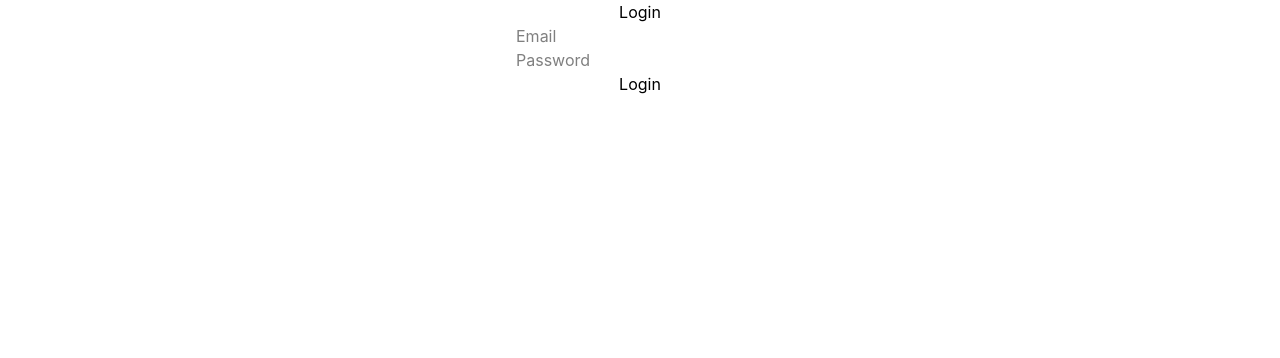
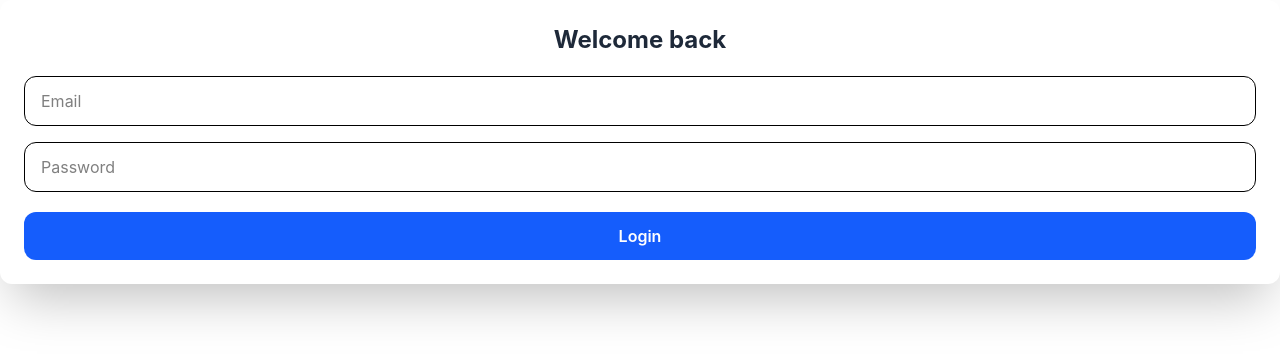
Before and after one commit to Eyshield/React-TrainingGround, a React (Vite) app in the folder taskflow/: page / in a window 1280 px wide. Shown: the top 358 px of the page. Built offline with nearby package versions, Linux system fonts and the light colour scheme.

Commit message:
ading some style, rorganizing the services and a new page called AuthPage

```diff
--- /dev/null
+++ b/taskflow/src/features/Auth/AuthPage.tsx
@@ -0,0 +1,45 @@
+import { useState } from "react";
+import LoginForm from "./components/LoginForm";
+import RegisterForm from "./components/RegisterForm";
+
+function AuthPage() {
+  const [isRegister, setIsRegister] = useState(true);
+
+  return (
+    <div className="min-h-screen flex items-center justify-center  px-4">
+      <div className="w-full max-w-md">
+        <div className="flex bg-white rounded-xl shadow-md overflow-hidden mb-6">
+          <button
+            onClick={() => setIsRegister(false)}
+            className={`w-1/2 py-3 text-sm font-semibold transition ${
+              !isRegister
+                ? "bg-blue-600 text-white"
+                : "text-gray-600 hover:bg-gray-50"
+            }`}
+          >
+            Login
+          </button>
+
+          <button
+            onClick={() => setIsRegister(true)}
+            className={`w-1/2 py-3 text-sm font-semibold transition ${
+              isRegister
+                ? "bg-blue-600 text-white"
+                : "text-gray-600 hover:bg-gray-50"
+            }`}
+          >
+            Register
+          </button>
+        </div>
+
+        <div className="bg-white w-full rounded-2xl p-6">
+          <div className="transition-all duration-300">
+            {isRegister ? <RegisterForm /> : <LoginForm />}
+          </div>
+        </div>
+      </div>
+    </div>
+  );
+}
+
+export default AuthPage;
--- a/taskflow/src/features/Auth/components/LoginForm.tsx
+++ b/taskflow/src/features/Auth/components/LoginForm.tsx
@@ -4,45 +4,69 @@ import type { User } from "../../../entities/User";
 
 function LoginForm() {
   const { handleLogin, data, error, loading } = useLogin();
+
   const [form, setForm] = useState<User>({
     email: "",
     password: "",
   });
+
   const handleChange = (e: React.ChangeEvent<HTMLInputElement>) => {
     setForm({
       ...form,
       [e.target.name]: e.target.value,
     });
   };
+
   const handleSubmit = (e: React.FormEvent) => {
     e.preventDefault();
     handleLogin(form);
   };
+
   return (
     <form
-      className="flex justify-center items-center flex-col"
       onSubmit={handleSubmit}
+      className="space-y-5 shadow-2xl rounded-xl p-6 w-max-7xl"
     >
-      <h2>Login</h2>
+      <h2 className="text-2xl font-bold text-center text-gray-800">
+        Welcome back
+      </h2>
+
+      <div className="space-y-4">
         <input
           type="email"
           name="email"
           placeholder="Email"
           value={form.email}
           onChange={handleChange}
+          className="w-full px-4 py-3 border rounded-xl focus:outline-none focus:ring-2 focus:ring-blue-500"
         />
+
         <input
           type="password"
           name="password"
           placeholder="Password"
           value={form.password}
           onChange={handleChange}
+          className="w-full px-4 py-3 border rounded-xl focus:outline-none focus:ring-2 focus:ring-blue-500"
         />
-      <button type="submit" disabled={loading}>
+      </div>
+
+      <button
+        type="submit"
+        disabled={loading}
+        className="w-full py-3 rounded-xl text-white font-semibold transition
+        bg-blue-600 hover:bg-blue-700 disabled:bg-blue-300 disabled:cursor-not-allowed"
+      >
         {loading ? "Loading..." : "Login"}
       </button>
-      {error && <p style={{ color: "red" }}>{error}</p>}
-      {data && <p style={{ color: "green" }}>Login sucess</p>}
+
+      {error && <p className="text-red-500 text-sm text-center">{error}</p>}
+
+      {data && (
+        <p className="text-green-600 text-sm text-center">
+          Login successful ✅
+        </p>
+      )}
     </form>
   );
 }
--- a/taskflow/src/features/Auth/components/RegisterForm.tsx
+++ b/taskflow/src/features/Auth/components/RegisterForm.tsx
@@ -1,5 +1,5 @@
 import React, { useState } from "react";
-import { useRegister } from "../hooks/useRegister"; // adapte le chemin
+import { useRegister } from "../hooks/useRegister";
 import type { User } from "../../../entities/User";
 
 function RegisterForm() {
@@ -11,7 +11,6 @@ function RegisterForm() {
     username: "",
   });
 
-  // gestion des inputs
   const handleChange = (e: React.ChangeEvent<HTMLInputElement>) => {
     setForm({
       ...form,
@@ -19,22 +18,29 @@ function RegisterForm() {
     });
   };
 
-  // submit  formu
   const handleSubmit = (e: React.FormEvent) => {
     e.preventDefault();
     handleRegister(form);
   };
 
   return (
-    <form onSubmit={handleSubmit}>
-      <h2>Register</h2>
+    <div className="h-full w-max-7xl flex items-center justify-center  px-4">
+      <form
+        onSubmit={handleSubmit}
+        className="w-full max-w-md bg-white shadow-xl rounded-2xl p-8 space-y-6"
+      >
+        <h2 className="text-2xl font-bold text-center text-gray-800">
+          Create Account
+        </h2>
 
+        <div className="space-y-4">
           <input
             type="text"
             name="username"
             placeholder="Username"
             value={form.username}
             onChange={handleChange}
+            className="w-full px-4 py-3 border rounded-xl focus:outline-none focus:ring-2 focus:ring-blue-500"
           />
 
           <input
@@ -43,6 +49,7 @@ function RegisterForm() {
             placeholder="Email"
             value={form.email}
             onChange={handleChange}
+            className="w-full px-4 py-3 border rounded-xl focus:outline-none focus:ring-2 focus:ring-blue-500"
           />
 
           <input
@@ -51,15 +58,28 @@ function RegisterForm() {
             placeholder="Password"
             value={form.password}
             onChange={handleChange}
+            className="w-full px-4 py-3 border rounded-xl focus:outline-none focus:ring-2 focus:ring-blue-500"
           />
+        </div>
 
-      <button type="submit" disabled={loading}>
+        <button
+          type="submit"
+          disabled={loading}
+          className="w-full py-3 rounded-xl text-white font-semibold transition
+          bg-blue-600 hover:bg-blue-700 disabled:bg-blue-300 disabled:cursor-not-allowed"
+        >
           {loading ? "Loading..." : "Register"}
         </button>
 
-      {error && <p style={{ color: "red" }}>{error}</p>}
-      {data && <p>Inscription réussie ✅</p>}
+        {error && <p className="text-red-500 text-sm text-center">{error}</p>}
+
+        {data && (
+          <p className="text-green-600 text-sm text-center">
+            Inscription réussie ✅
+          </p>
+        )}
       </form>
+    </div>
   );
 }
 
--- a/taskflow/src/features/Auth/hooks/useLogin.ts
+++ b/taskflow/src/features/Auth/hooks/useLogin.ts
@@ -1,5 +1,5 @@
 import { useState } from "react";
-import { login } from "../AuthService";
+import { login } from "../services/AuthService";
 import type { AuthResponse } from "../../../entities/AuthResponse";
 import type { User } from "../../../entities/User";
 
--- a/taskflow/src/features/Auth/hooks/useRegister.ts
+++ b/taskflow/src/features/Auth/hooks/useRegister.ts
@@ -1,7 +1,7 @@
 import { useState } from "react";
 import type { AuthResponse } from "../../../entities/AuthResponse";
 import type { User } from "../../../entities/User";
-import { register } from "../AuthService";
+import { register } from "../services/AuthService";
 
 export const useRegister = () => {
   const [data, setData] = useState<AuthResponse | null>(null);
```
Also changed, not shown: taskflow/src/features/Auth/services/AuthService.ts (renamed from taskflow/src/features/Auth/AuthService.ts). Lines whose indentation alone changed are shown as unchanged.
